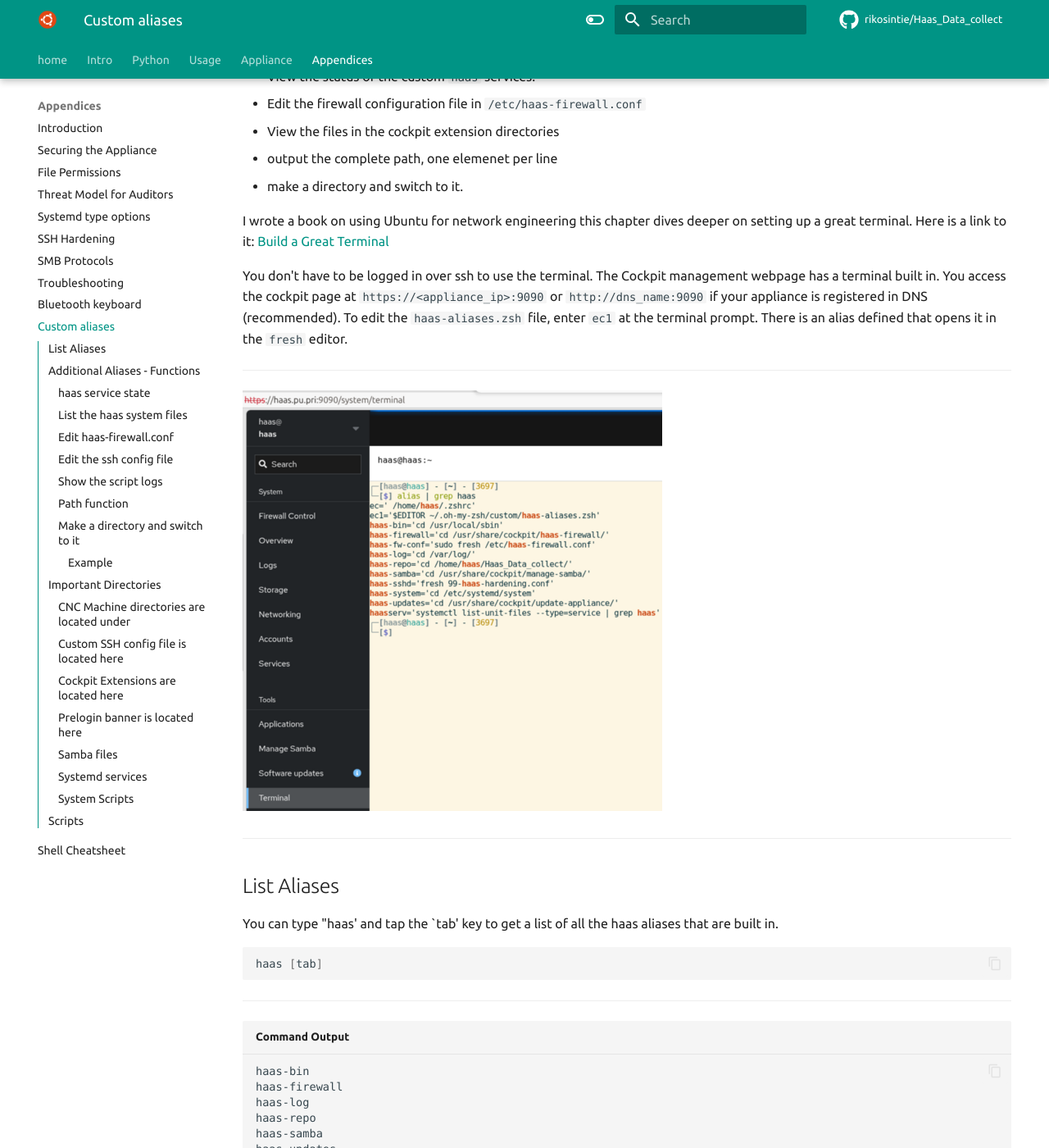
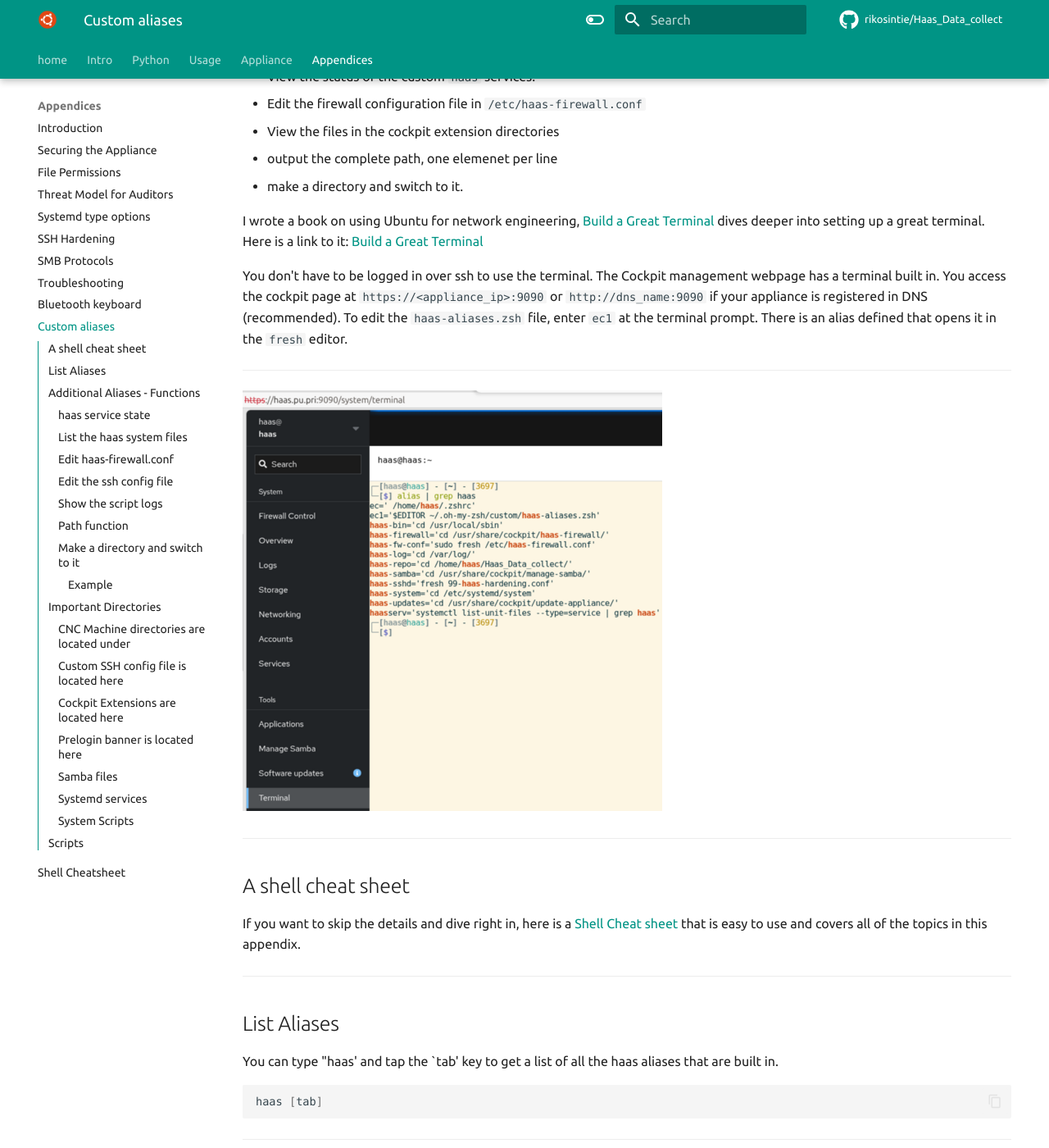
Before and after one commit to rikosintie/Haas_Data_collect, an MkDocs documentation site: the page built from docs/appendices/appendix-i.md, in a window 1280 px wide and 1400 px high, scrolled down 347 px. Shown: the whole window at 82% size. Built offline with MkDocs 1.6.1 and Material for MkDocs 9.7.7, drawn with Linux system fonts in a browser that asks for light colours; some web fonts are replaced; comment, search, counter and statistics services are not loaded; some of the changed text lies outside the part shown.

Commit message:
Git title: docs/appendices/appendix-i.md: - Added a link to the cheat sheet.

````diff
--- a/docs/appendices/appendix-i.md
+++ b/docs/appendices/appendix-i.md
@@ -10,13 +10,19 @@ The Linux shell allows a mix of `aliases` and `functions` to simplify common tas
 - output the complete path, one elemenet per line
 - make a directory and switch to it.
 
-I wrote a book on using Ubuntu for network engineering this chapter dives deeper on setting up a great terminal. Here is a link to it: [Build a Great Terminal](https://rikosintie.github.io/Ubuntu4NetworkEngineers/terminal/#install-oh-my-zsh)
+I wrote a book on using Ubuntu for network engineering, [Build a Great Terminal](https://rikosintie.github.io/Ubuntu4NetworkEngineers/terminal/#install-oh-my-zsh) dives deeper into setting up a great terminal. Here is a link to it: [Build a Great Terminal](https://rikosintie.github.io/Ubuntu4NetworkEngineers/terminal/#install-oh-my-zsh)
 
 You don't have to be logged in over ssh to use the terminal. The Cockpit management webpage has a terminal built in. You access the cockpit page at `https://<appliance_ip>:9090` or `http://dns_name:9090` if your appliance is registered in DNS (recommended). To edit the `haas-aliases.zsh` file, enter `ec1` at the terminal prompt. There is an alias defined that opens it in the `fresh` editor.
 
 ----------------------------------------------------------------
 
 ![screenshot](../img/cockpit_terminal.resized.png)
+
+----------------------------------------------------------------
+
+## A shell cheat sheet
+
+If you want to skip the details and dive right in, here is a [Shell Cheat sheet](../appendices/appendix-i-cheatsheet.md){target="_blank} that is easy to use and covers all of the topics in this appendix.
 
 ----------------------------------------------------------------
 
@@ -67,7 +73,7 @@ The following aliases and functions help you:
 - List the state of the haas services
 - List the haas services files found in /etc/systemd/system
 - Edit the haas-firewall.conf file located in /etc/haas-firewall.conf
-- Edit the ssh custom config file located in /etc/systemd/
+- Edit the ssh custom config file located in /etc/systemd
 - Output logs from the data collection scripts
 
 ### haas service state
@@ -101,7 +107,7 @@ haas-vf5ss.service                           enabled         enabled
 
 ```bash
 haas-systemd() {
-    cd /etc/systemd/system/
+    cd /etc/systemd/system
     ls -l haas-*
     }
 ```
@@ -297,7 +303,7 @@ Configuration file location
 Log files for each machine that connected
 
 ```bash
-/var/log/samba/
+/var/log/samba
 ```
 
 ----------------------------------------------------------------
@@ -307,7 +313,7 @@ Log files for each machine that connected
 The service files for each CNC machine and the firewall are located here:
 
 ```bash
-/etc/systemd/system/
+/etc/systemd/system
 ```
 
 ----------------------------------------------------------------
````
